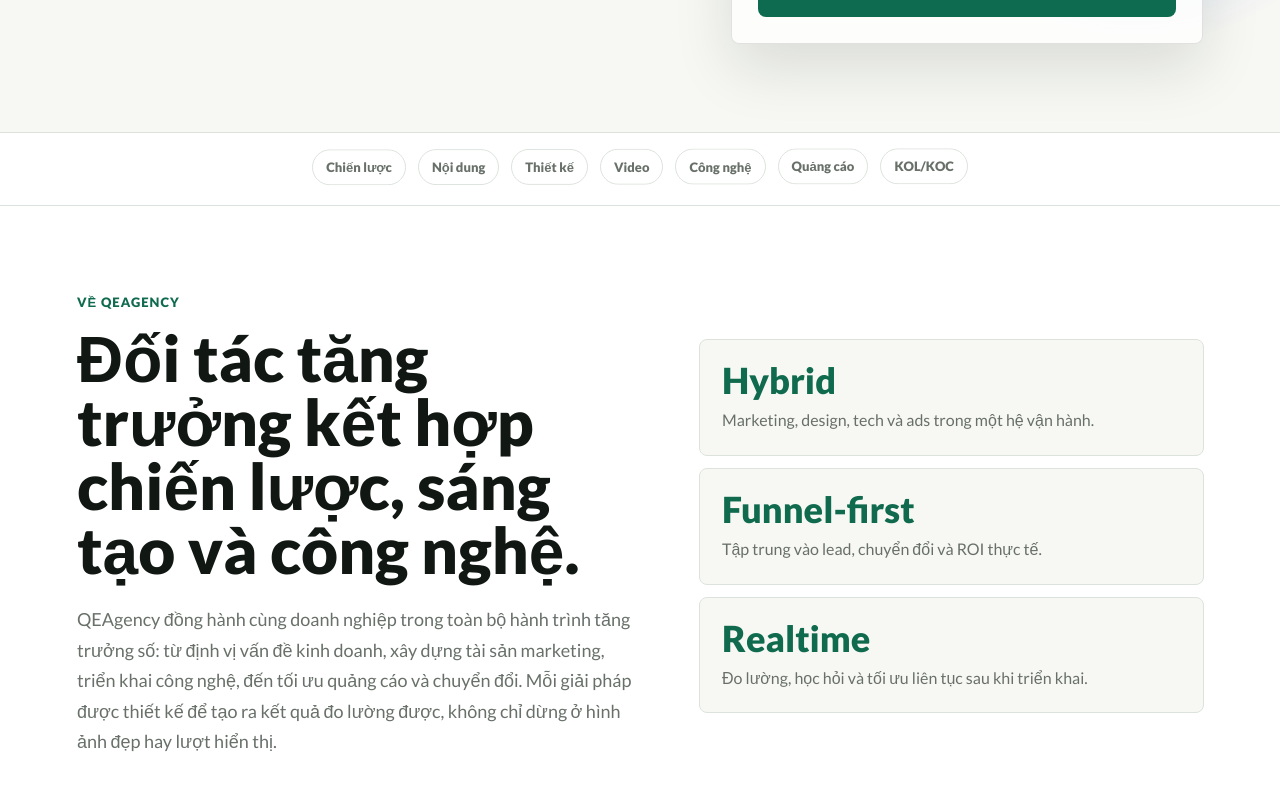
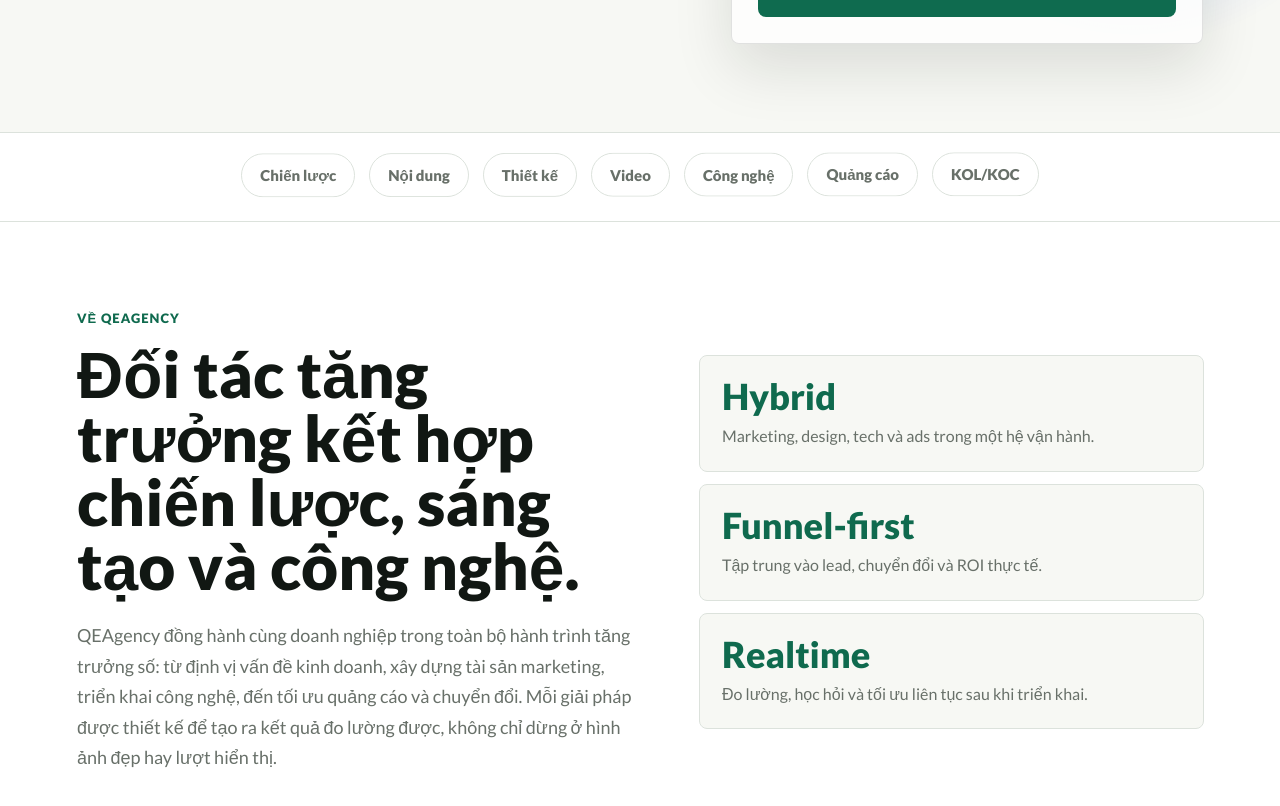
Before and after one commit to khannguyenvan23/qeagencygroup, a Next.js app: page / in a window 1280 px wide. Shown: the part 1082-1888 px from the top of the page. Built offline with nearby package versions, Linux system fonts and the light colour scheme.

Commit message:
Update admin

```diff
--- a/app/globals.css
+++ b/app/globals.css
@@ -1103,19 +1103,19 @@
   display: flex;
   flex-wrap: wrap;
   justify-content: center;
-  gap: 12px;
-  padding: 18px clamp(20px, 6vw, 96px);
+  gap: 14px;
+  padding: 22px clamp(20px, 6vw, 96px);
   border-block: 1px solid var(--line);
   background: #fff;
 }
 
 .logo-band span {
-  padding: 9px 13px;
+  padding: 12px 18px;
   border: 1px solid var(--line);
   border-radius: 999px;
   color: var(--muted);
-  font-size: 13px;
-  font-weight: 700;
+  font-size: 15px;
+  font-weight: 900;
   animation: chipFloat 4s ease-in-out infinite;
   animation-delay: var(--delay, 0ms);
   transition:
```
